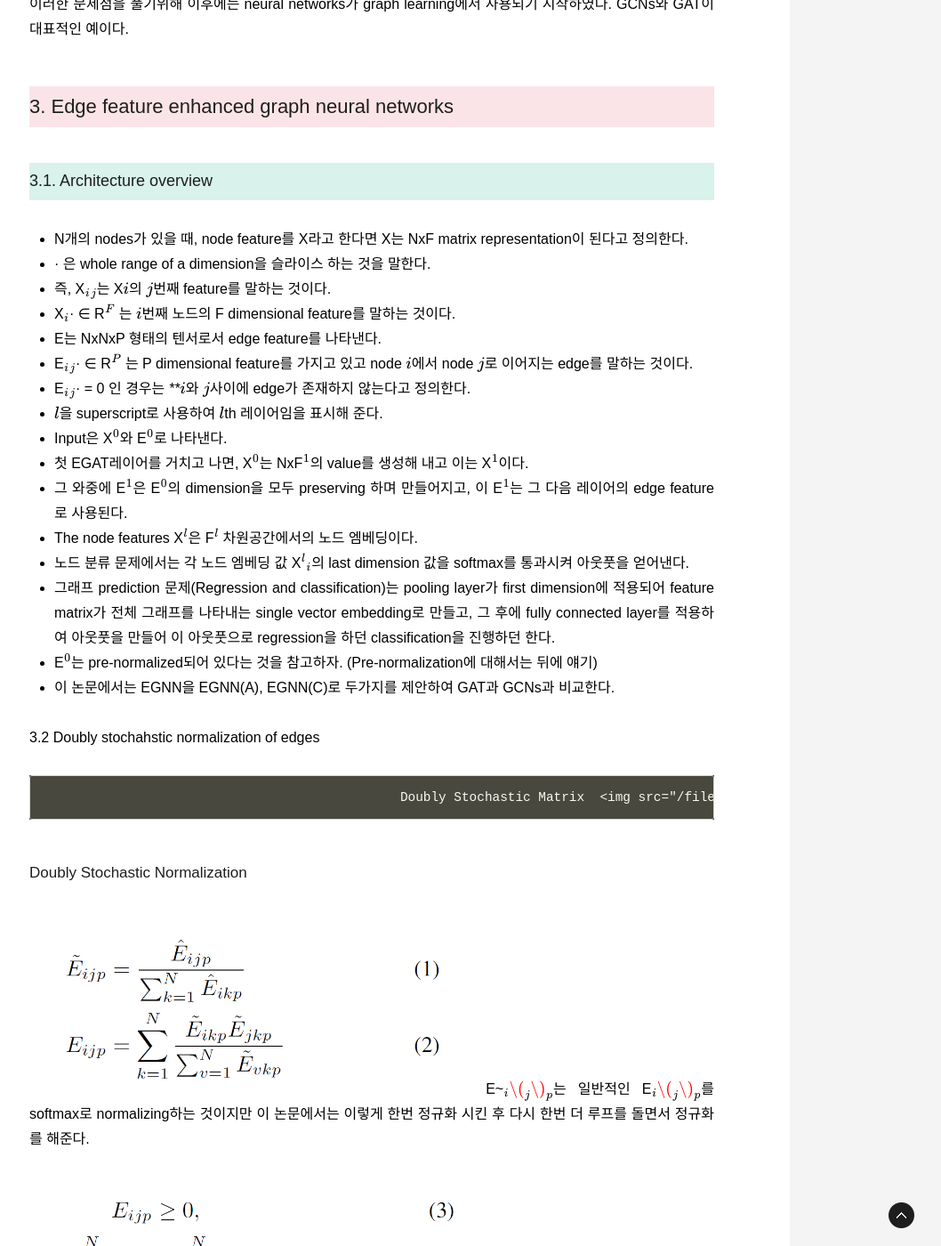
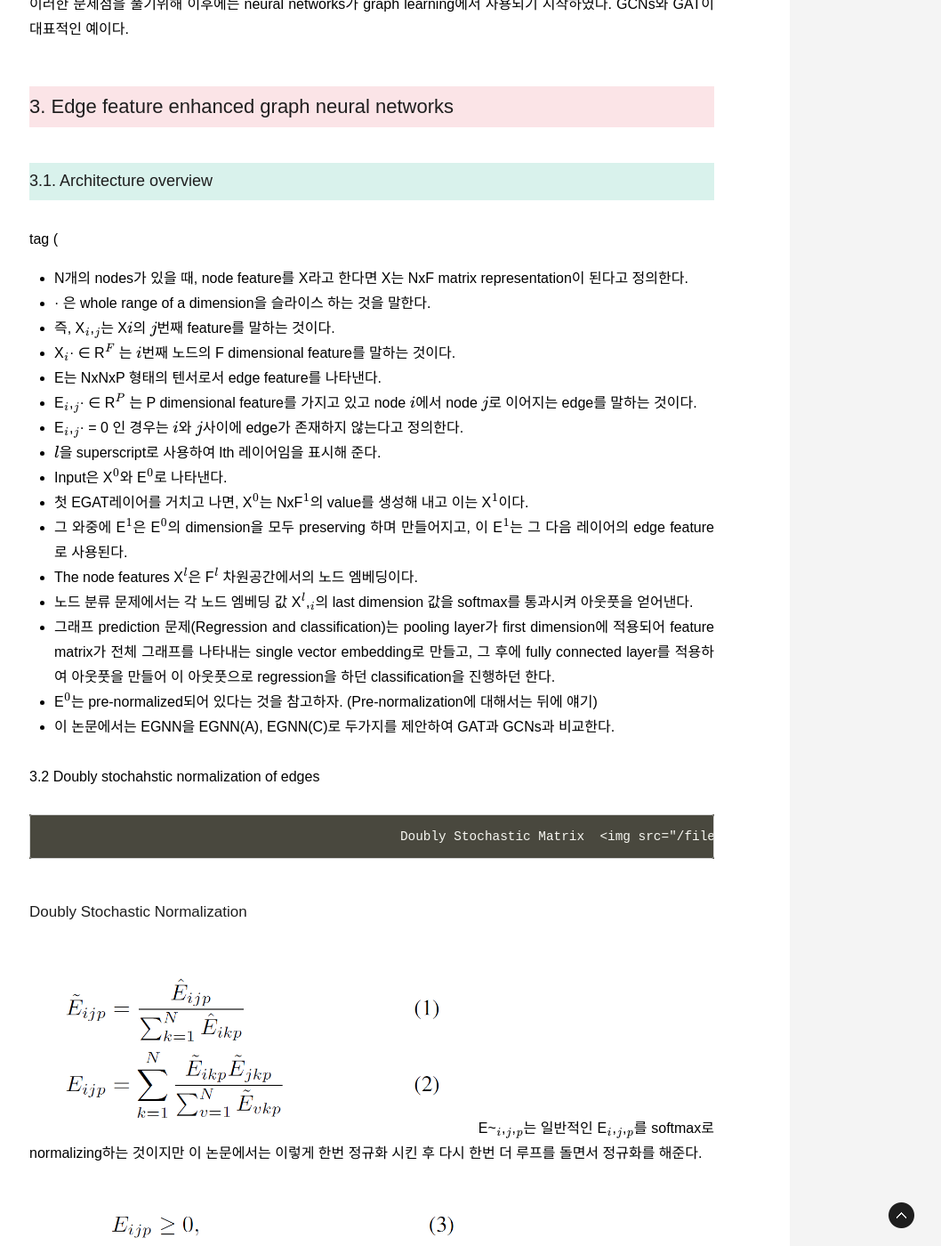
Before and after one commit to Pseudo-Lab/graph, a Jekyll site: the page built from _posts/2022-07-23-mm-dd-Exploiting-Edge-Features-in-Graph-Neural-Networks.md, in a window 1280 px wide and 1400 px high, scrolled down 2512 px. Shown: the whole window at 89% size, without its empty margins (222-1280 px from the left). Built offline with Jekyll 4.4.1, drawn with Linux system fonts in a browser that asks for light colours; some web fonts are replaced; formulas are drawn with MathJax 3; comment, search, counter and statistics services are not loaded; some of the changed text lies outside the part shown.

Commit message:
Update 2022-07-23-mm-dd-Exploiting-Edge-Features-in-Graph-Neural-Networks.md

```diff
--- a/_posts/2022-07-23-mm-dd-Exploiting-Edge-Features-in-Graph-Neural-Networks.md
+++ b/_posts/2022-07-23-mm-dd-Exploiting-Edge-Features-in-Graph-Neural-Networks.md
@@ -62,20 +62,20 @@
 ## 3. Edge feature enhanced graph neural networks
 
 ### 3.1. Architecture overview
-
+<sup></sup>tag (<sub></sub>
 - N개의 nodes가 있을 때, node feature를 X라고 한다면 X는 NxF matrix representation이 된다고 정의한다.
 - **·** 은 whole range of a dimension을 슬라이스 하는 것을 말한다.
-- 즉, X$_i$$_j$는 X$i$의 $j$번째 feature를 말하는 것이다.
+- 즉, X$_i$,$_j$는 X$i$의 $j$번째 feature를 말하는 것이다.
 - X$_i$**·** ∈ **R$^F$** 는 $i$번째 노드의 F dimensional feature를 말하는 것이다.
 - E는 NxNxP 형태의 텐서로서 edge feature를 나타낸다.
-- E$_i$$_j$**·** ∈ **R$^P$** 는 P dimensional feature를 가지고 있고 node $i$에서 node $j$로 이어지는 edge를 말하는 것이다.
-- E$_i$$_j$**· = 0** 인 경우는 ****$i$와 $j$사이에 edge가 존재하지 않는다고 정의한다.
-- $l$을 superscript로 사용하여 $l$th 레이어임을 표시해 준다.
+- E$_i$,$_j$**·** ∈ **R$^P$** 는 P dimensional feature를 가지고 있고 node $i$에서 node $j$로 이어지는 edge를 말하는 것이다.
+- E$_i$,$_j$**· = 0** 인 경우는 $i$와 $j$사이에 edge가 존재하지 않는다고 정의한다.
+- $l$을 superscript로 사용하여 lth 레이어임을 표시해 준다.
 - Input은 X$^0$와 E$^0$로 나타낸다.
 - 첫 EGAT레이어를 거치고 나면, X$^0$는 NxF$^1$의 value를 생성해 내고 이는 X$^1$이다.
 - 그 와중에 E$^1$은 E$^0$의 dimension을 모두 preserving 하며 만들어지고, 이 E$^1$는 그 다음 레이어의 edge feature로 사용된다.
 - The node features X$^l$은 F$^l$ 차원공간에서의 노드 엠베딩이다.
-- 노드 분류 문제에서는 각 노드 엠베딩 값 X$^l$$_i$의 last dimension 값을 softmax를 통과시켜 아웃풋을 얻어낸다.
+- 노드 분류 문제에서는 각 노드 엠베딩 값 X$^l$,$_i$의 last dimension 값을 softmax를 통과시켜 아웃풋을 얻어낸다.
 - 그래프 prediction 문제(Regression and classification)는 pooling layer가 first dimension에 적용되어 feature matrix가 전체 그래프를 나타내는 single vector embedding로 만들고, 그 후에 fully connected layer를 적용하여 아웃풋을 만들어 이 아웃풋으로 regression을 하던 classification을 진행하던 한다.
 - E$^0$는 pre-normalized되어 있다는 것을 참고하자. (Pre-normalization에 대해서는 뒤에 얘기)
 - 이 논문에서는 EGNN을 EGNN(A), EGNN(C)로 두가지를 제안하여 GAT과 GCNs과 비교한다.
@@ -89,7 +89,7 @@
 
 #### Doubly Stochastic Normalization
 <img src="/files/posts/Exploiting-Edge-Features-for-Graph-Neural-Networks/Doubly_Stochastic_Normalization_formula1.png" width="500px">
-E~$_i$$_j$$_p$는 일반적인 E$_i$$_j$$_p$를 softmax로 normalizing하는 것이지만 이 논문에서는 이렇게 한번 정규화 시킨 후 다시 한번 더 루프를 돌면서 정규화를 해준다.
+E~$_i$,$_j$,$_p$는 일반적인 E$_i$,$_j$,$_p$를 softmax로 normalizing하는 것이지만 이 논문에서는 이렇게 한번 정규화 시킨 후 다시 한번 더 루프를 돌면서 정규화를 해준다.
 
 <img src="/files/posts/Exploiting-Edge-Features-for-Graph-Neural-Networks/Doubly_Stochastic_Normalization_formula2.png" width="500px">
 즉, source node 측면에서도 합은 1, destination node 측면에서도 합은 1이 되어 doubly stochastic matrix가 된다.
@@ -130,9 +130,9 @@
 
 
 
-- α$_i^l$$_j$$_p$값은 $X_i^l$$^-$$^1$, X$_j^l$$^-$$^1$의 함수이며 α는 우리가 말하는 attention coefficients이다.
+- α$_i^l$,$_j$,$_p$값은 $X_i^l$ $^-$ $^1$, X$_j^l$ $^-$ $^1$의 함수이며 α는 우리가 말하는 attention coefficients이다.
 
-    일반적으로 attention mechanism의 attention coefficients는 X$_i$$_.$와 X$_j$$_.$두 nodes에만 의존하여 계산되지만, 이 논문에서는 그 두 nodes외에 edge features에도 의존하여 계산될 수 있게 하였다.
+    일반적으로 attention mechanism의 attention coefficients는 X$_i$,$_.$와 X$_j$,$_.$두 nodes에만 의존하여 계산되지만, 이 논문에서는 그 두 nodes외에 edge features에도 의존하여 계산될 수 있게 하였다.
 
 - Multi dimensional edge feautures를 위해서 각 feature channel마다 위 공식으로 계산을 한 후 concatenation을 통해 병합하여 계산한다.
 
@@ -164,7 +164,7 @@
 
 ### 3.5. Edge features for directed graph
 
-이 논문에서는 edges의 방향성이 representation expressiveness에 중요하기 때문에 direction을 잃지 않는 것이 중요하다고 하였다. 그래서 directed E$_i$$_j$$_p$가 아래와 같이 표현되도록 하였다.
+이 논문에서는 edges의 방향성이 representation expressiveness에 중요하기 때문에 direction을 잃지 않는 것이 중요하다고 하였다. 그래서 directed E$_i$,$_j$,$_p$가 아래와 같이 표현되도록 하였다.
 
 <img src="/files/posts/Exploiting-Edge-Features-for-Graph-Neural-Networks/Edge_features_for_directed_graph.png" width="500px">
 
```
